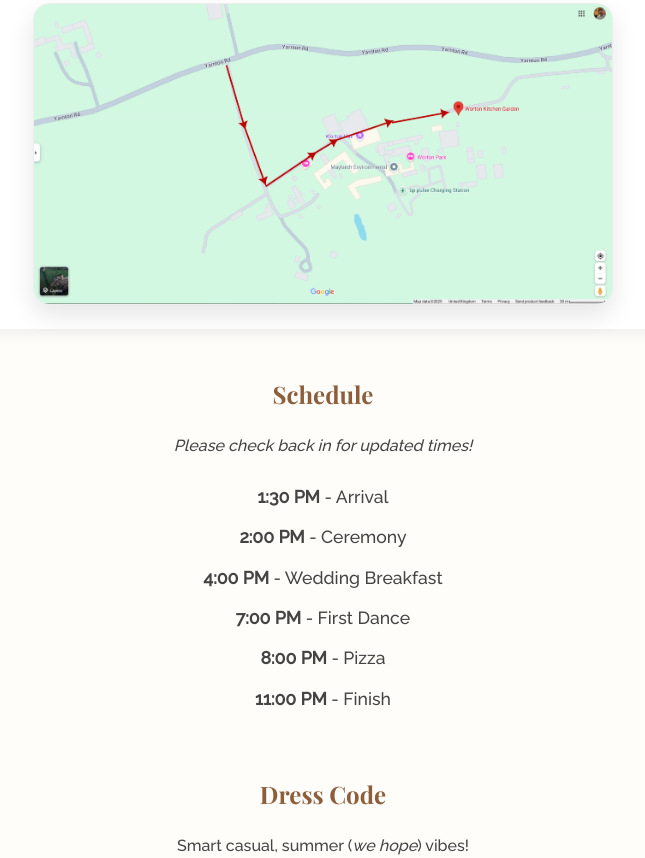
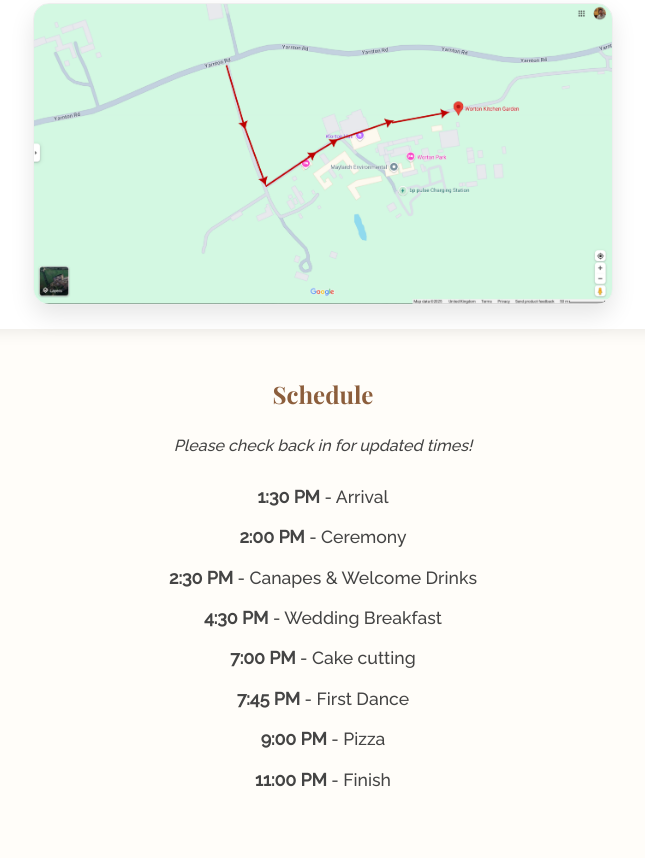
Before and after one commit to benedictjones/benedictjones.github.io, a plain HTML site: page wedding/index.html in a window 1280 px wide. Shown: the part 1942-2800 px from the top of the page, without its empty margins (317-962 px from the left). Drawn offline with nearby package versions, Linux system fonts and the light colour scheme.

Commit message:
Updated info

```diff
--- a/wedding/index.html
+++ b/wedding/index.html
@@ -41,6 +41,9 @@
       <div class="carousel-track">
         <div class="carousel-item">
           <img src="img/WA0008.jpg" alt="Photo 1" />
+        </div>
+        <div class="carousel-item">
+          <img src="img/married.jpg" alt="Married!" />
         </div>
         <div class="carousel-item">
           <img src="img/WA0009.jpg" alt="Northern Lights" />
@@ -148,9 +151,11 @@
       <ul>
         <li><strong>1:30 PM</strong> - Arrival</li>
         <li><strong>2:00 PM</strong> - Ceremony</li>
-        <li><strong>4:00 PM</strong> - Wedding Breakfast</li>
-        <li><strong>7:00 PM</strong> - First Dance</li>
-        <li><strong>8:00 PM</strong> - Pizza</li>
+        <li><strong>2:30 PM</strong> - Canapes & Welcome Drinks</li>
+        <li><strong>4:30 PM</strong> - Wedding Breakfast</li>
+        <li><strong>7:00 PM</strong> - Cake cutting</li>
+        <li><strong>7:45 PM</strong> - First Dance</li>
+        <li><strong>9:00 PM</strong> - Pizza</li>
         <li><strong>11:00 PM</strong> - Finish</li>
       </ul>
     </section>
@@ -159,7 +164,7 @@
     <section class="schedule">
       <br>
       <h2>Dress Code</h2>
-      <p> Smart casual, summer (<i>we hope</i>) vibes! <br> <i> Women no white dresses please!</i></p>
+      <p> Smarter side of smart casual. <br> Summer vibes! <br> <i> Women no white dresses please!</i></p>
     </section>
 
     <section class="rsvp fade-in">
```
Also changed, not shown: wedding/img/married.jpg (added).
